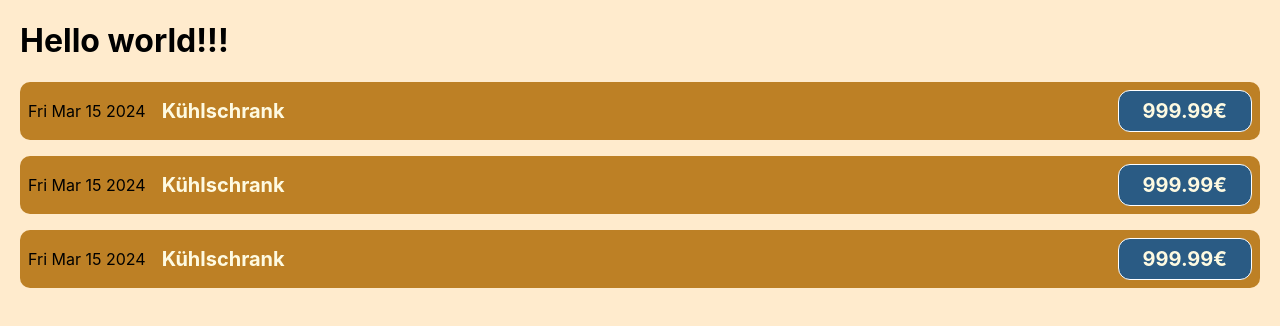
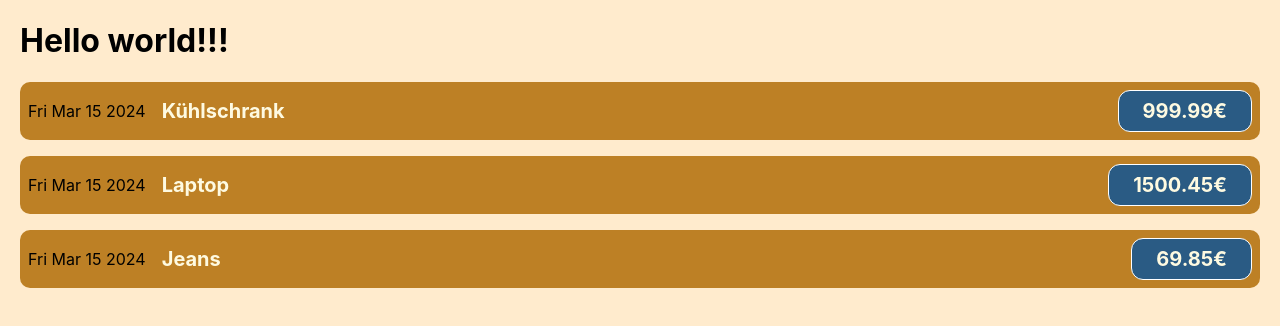
Before and after one commit to kurrurk/react-lessons, a React (Create React App) app in the folder app-01/: page / in a window 1280 px wide. Shown: the top 326 px of the page. Built offline with nearby package versions, Linux system fonts and the light colour scheme.

Commit message:
App 1 ( lesson 21 : props )

```diff
--- a/app-01/src/App.js
+++ b/app-01/src/App.js
@@ -1,12 +1,43 @@
 import CostItem from "./components/CostItem";
+
+const costs = [
+  {
+    date : new Date(2024, 2, 15),
+    description : "Kühlschrank",
+    ammount : 999.99
+  },
+  {
+    date : new Date(2024, 2, 15),
+    description : "Laptop",
+    ammount : 1500.45
+  },
+  {
+    date : new Date(2024, 2, 15),
+    description : "Jeans",
+    ammount : 69.85
+  }
+]
 
 function App() {
   return (
     <div className="App">
       <h1>Hello world!!!</h1>
-      <CostItem></CostItem>
-      <CostItem></CostItem>
-      <CostItem></CostItem>
+      <CostItem
+        date={costs[0].date}
+        description={costs[0].description}
+        ammount={costs[0].ammount}
+      ></CostItem>
+      <CostItem
+        date={costs[1].date}
+        description={costs[1].description}
+        ammount={costs[1].ammount}
+      ></CostItem>
+      <CostItem
+        date={costs[2].date}
+        description={costs[2].description}
+        ammount={costs[2].ammount}
+      ></CostItem>
+
     </div>
   );
 }
--- a/app-01/src/components/CostItem.js
+++ b/app-01/src/components/CostItem.js
@@ -1,16 +1,13 @@
 import "./CostItem.css";
 
-function CostItem () {
-    const costDate = new Date(2024, 2, 15);
-    const costDescription = "Kühlschrank";
-    const costAmmount = 999.99;
+function CostItem (props) {
 
     return (
         <div className="cost-item" >
-            <div>{costDate.toDateString()}</div>
+            <div>{props.date.toDateString()}</div>
             <div className="cost-item__description">
-                <h2>{costDescription}</h2>
-                <div className="cost-item__price">{costAmmount}€</div>
+                <h2>{props.description}</h2>
+                <div className="cost-item__price">{props.ammount}€</div>
             </div>
         </div>
     );
```
